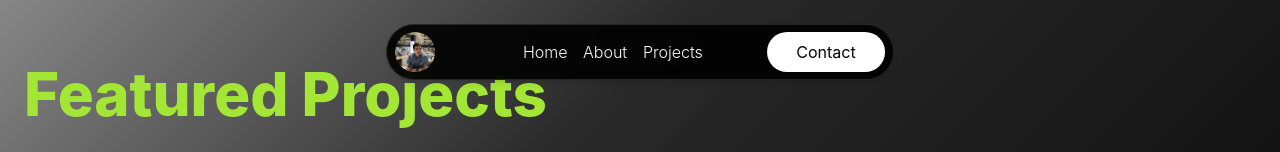
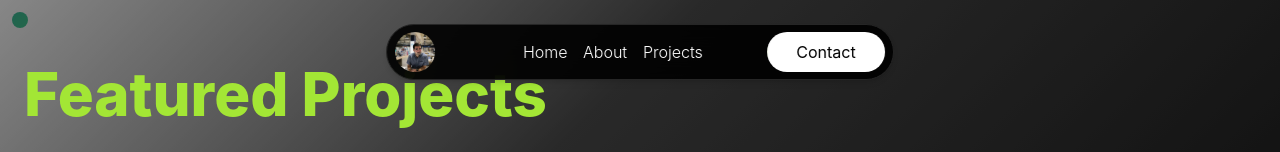
Before and after one commit to Fab785/Portfolio, a React (Create React App) app: page /all-projects in a window 1280 px wide. Shown: the top 152 px of the page. Built offline with nearby package versions, Linux system fonts and the light colour scheme.

Commit message:
dot added

```diff
--- a/src/pages/AllProjects.jsx
+++ b/src/pages/AllProjects.jsx
@@ -1,9 +1,20 @@
-import React from "react";
+import React, { useState, useEffect } from "react";
 import screenshot1 from "../assets/RactLibrary.png";
 import screenshot2 from "../assets/AriCreati.png";
 import screenshot3 from "../assets/webdesign.jpg";
 
 export default function AllProjects() {
+  const [cursorPos, setCursorPos] = useState({ x: 0, y: 0 });
+
+  // Track mouse position
+  useEffect(() => {
+    const handleMouseMove = (e) => {
+      setCursorPos({ x: e.clientX, y: e.clientY });
+    };
+    window.addEventListener("mousemove", handleMouseMove);
+    return () => window.removeEventListener("mousemove", handleMouseMove);
+  }, []);
+
   const projects = [
     {
       img: screenshot1,
@@ -31,8 +42,19 @@ export default function AllProjects() {
   ];
 
   return (
-    <section className="relative min-h-screen text-white px-6 py-16 flex flex-col items-center
-      bg-[linear-gradient(135deg,#e0e0e0_0%,#444444_20%,#111111_50%,#222222_100%)]">
+    <section
+      className="relative min-h-screen text-white px-6 py-16 flex flex-col items-center
+      bg-[linear-gradient(135deg,#e0e0e0_0%,#444444_20%,#111111_50%,#222222_100%)]"
+    >
+      {/* Floating cursor dot */}
+      <div
+        className="fixed w-4 h-4 bg-lime-400 rounded-full pointer-events-none z-50 mix-blend-difference"
+        style={{
+          left: cursorPos.x + 20, // small offset so it's "close to cursor"
+          top: cursorPos.y + 20,
+          transform: "translate(-50%, -50%)",
+        }}
+      />
 
       {/* Optional overlay for contrast */}
       <div className="absolute inset-0 bg-black/40 pointer-events-none" />
```
